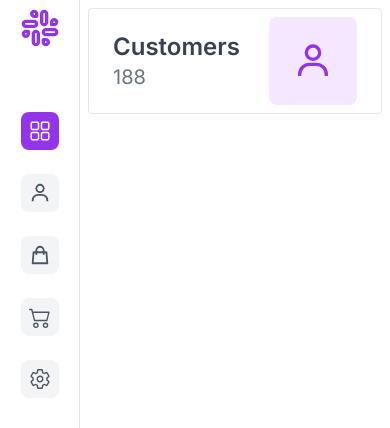
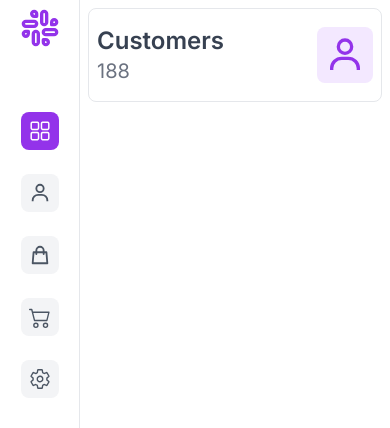
Before and after one commit to Sandun-Induranga/Next.js-POS, a Next.js app: page / in a window 390 px wide. Shown: the top 428 px of the page. Built offline with nearby package versions, Linux system fonts and the light colour scheme.

Commit message:
Content Updated

```diff
--- a/components/Card.jsx
+++ b/components/Card.jsx
@@ -3,12 +3,12 @@ import { BiUser } from "react-icons/bi";
 
 const Card = () => {
   return (
-    <div className="flex justify-between items-center lg:w-1/3 md:w-1/2 w-full border rounded px-6 py-2">
+    <div className="flex justify-between items-center xl:w-1/4 lg:w-1/3 md:w-1/2 w-full border rounded-lg sm:px-6 px-2 py-4">
       <div>
         <h1 className="text-2xl font-semibold text-gray-700">Customers</h1>
         <h4 className="text-xl text-gray-500">188</h4>
       </div>
-      <div className="p-6 bg-purple-100 rounded-lg text-purple-600 hover:bg-gray-200">
+      <div className="sm:p-6 p-2 bg-purple-100 rounded-lg text-purple-600 hover:bg-gray-200">
         <BiUser size={40} />
       </div>
     </div>
```
